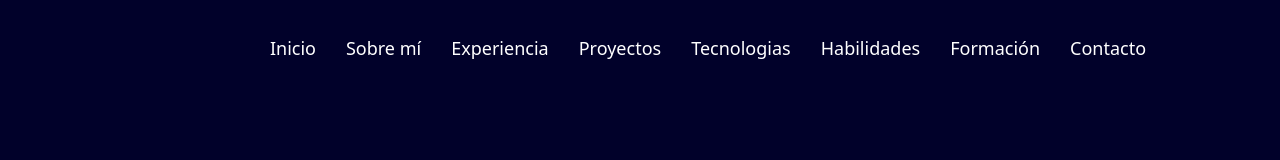
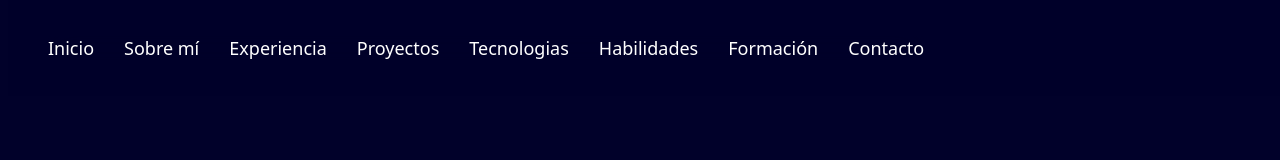
Before and after one commit to RetanaAlvarez/portafolio, a React (Vite) app: page / in a window 1280 px wide. Shown: the top 160 px of the page. Built offline with nearby package versions, Linux system fonts and the light colour scheme.

Commit message:
fix navbar responsive

```diff
--- a/src/components/Navbar/Navbar.jsx
+++ b/src/components/Navbar/Navbar.jsx
@@ -25,7 +25,7 @@ const Navbar = () => {
                 className={styles.hamburger}
                 onClick={() => setMenuOpen(!menuOpen)}
             >
-                ☰
+                {menuOpen ? "✕" : "☰"}
             </div>
 
             <ul className={`${styles.menu} ${menuOpen ? styles.active : ""}`}>
@@ -38,6 +38,7 @@ const Navbar = () => {
                 <li><a onClick={() => handleClick("formacion")}>{texto.Formacion}</a></li>
                 <li><a onClick={() => handleClick("contacto")}>{texto.Contacto}</a></li>
             </ul>
+            {menuOpen && <div className={styles.overlay} onClick={() => setMenuOpen(false)}></div>}
         </nav>
     );
 };
--- a/src/components/Navbar/Navbar.module.css
+++ b/src/components/Navbar/Navbar.module.css
@@ -3,21 +3,53 @@
     top: 0;
     width: 100%;
     z-index: 999;
-    background: rgb(1, 1, 42);
+
+    background: rgba(1, 1, 42, 0.7);
+    backdrop-filter: blur(10px);
+
     padding: 20px 40px;
 
     display: flex;
-    justify-content: space-around;
+    justify-content: space-between;
     align-items: center;
 }
 
+/* BOTÓN */
 .hamburger {
-    display: none;
+    display: block;
+    font-size: 24px;
+    cursor: pointer;
+    z-index: 1000;
 }
 
+/* MENU MOBILE (oculto por defecto) */
 .menu {
+    position: fixed;
+    top: 0;
+    right: 0;
+    height: 100vh;
+    width: 70%;
+
+    background: rgba(1, 1, 42, 0.95);
+    backdrop-filter: blur(15px);
+
     display: flex;
-    gap: 30px;
+    flex-direction: column;
+    align-items: flex-start;
+    padding: 80px 30px;
+    gap: 25px;
+
+    transform: translateX(100%); /* 🔥 oculto */
+    transition: transform 0.3s ease;
+}
+
+/* CUANDO ESTÁ ACTIVO */
+.menu.active {
+    transform: translateX(0);
+}
+
+/* LINKS */
+.menu li {
     list-style: none;
 }
 
@@ -26,34 +58,41 @@
     text-decoration: none;
     cursor: pointer;
     font-size: 18px;
-    transition: color .2s ease;
+    position: relative;
 }
 
-.menu li a:hover {
-    color: #4ea3ff;
+/* EFECTO HOVER PRO */
+.menu li a::after {
+    content: "";
+    position: absolute;
+    bottom: -5px;
+    left: 0;
+    width: 0%;
+    height: 2px;
+    background: #4da3ff;
+    transition: 0.3s;
 }
 
-@media (max-width: 768px) {
+.menu li a:hover::after {
+    width: 100%;
+}
+
+/* DESKTOP */
+@media (min-width: 768px) {
 
     .hamburger {
-        display: block;
+        display: none;
     }
 
     .menu {
-        position: absolute;
-        top: 70px;
-        right: 0;
-        background: rgb(1, 1, 42);
-        width: 100%;
-        flex-direction: column;
+        position: static;
+        transform: none;
+        height: auto;
+        width: auto;
+        flex-direction: row;
         align-items: center;
-        gap: 20px;
-        padding: 20px 0;
-
-        display: none;
-    }
-
-    .menu.active {
-        display: flex;
+        padding: 0;
+        gap: 30px;
+        background: transparent;
     }
 }
```
